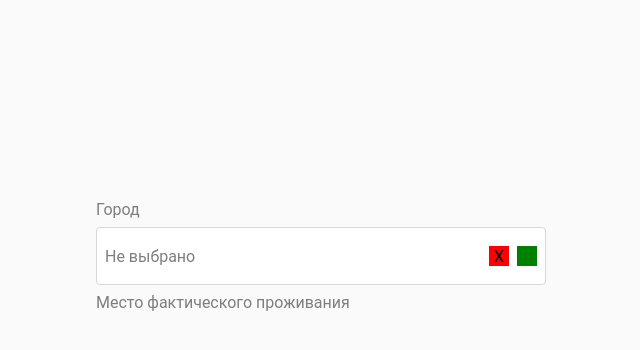
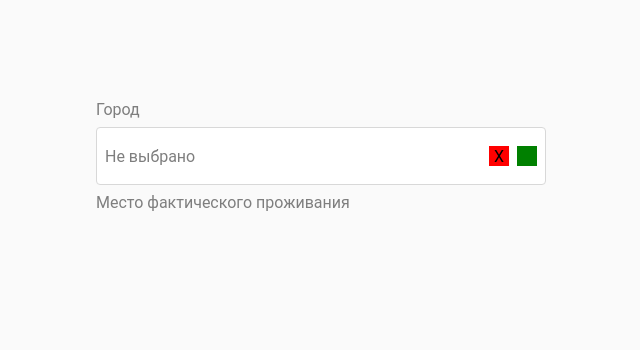
Before and after one commit to Alexey25041991/select-multiSelect, a React (Create React App) app: page / in a window 1280 px wide. Shown: the top 350 px of the page, without its empty margins (319-959 px from the left). Built offline with nearby package versions, Linux system fonts and the light colour scheme.

Commit message:
Click outside

```diff
--- a/src/App.styled.ts
+++ b/src/App.styled.ts
@@ -19,7 +19,8 @@ export const AppStyles = createGlobalStyle`
 `;
 
 export const AppWrapper = styled.div`
-  margin-top: 200px;
+  height: 100vh;
+  padding-top: 100px;
   display: flex;
   justify-content: center;
 `;
--- a/src/components/MySelect/MySelect.tsx
+++ b/src/components/MySelect/MySelect.tsx
@@ -36,16 +36,19 @@ const MySelect: React.FC<ISelectProps> = ({
   const [ opened, setOpened ] = useState<boolean>(false);
   const [ currentMultiValue, setCurrentMultiValue ] = useState<ISelectItem[]>([]);
 
+  // TODO: Вынести в хуки
   useEffect(() => {
-    const setSelectClose = document.body;
-    document.addEventListener('click', e => {
+    const closeHandler = (e: any) => {
       let target: any = e.target;
-      let its_setSelectClose: any = target === setSelectClose;
-      if (its_setSelectClose) {
-        setOpened(false);
-      }
-    })
-  });
+      if (!target.closest('[data-close-border]')) setOpened(false);
+    };
+
+    document.addEventListener('click', closeHandler);
+
+    return () => {
+      document.removeEventListener('click', closeHandler);
+    };
+  }, []);
 
   const handleSelectWrapperClick = useCallback(() => {
     setOpened(opened => !opened);
@@ -78,7 +81,7 @@ const MySelect: React.FC<ISelectProps> = ({
   };
 
   return (
-    <SelectWrapper width={width}>
+    <SelectWrapper width={width} data-close-border>
       <Label disabled={false}>
         Город
       </Label>
@@ -116,6 +119,7 @@ const MySelect: React.FC<ISelectProps> = ({
             <ArrowDownIcon
               menuIsOpen={opened}
               disabled={false}
+              data-close
             />
           </IndicatorsContainerWrapper>
         </CurrentValue>
--- a/src/components/MySelect/styled.tsx
+++ b/src/components/MySelect/styled.tsx
@@ -18,9 +18,8 @@ interface IIconProps {
 
 export const SelectWrapper = styled.div<ISelectWrapperProps>`
   width: ${props => props.width ? props.width : 320}px;
-  // border: 1px solid #000;
   position: relative;
-  height: 56px;
+  height: 120px;
 }
 `;
 
```
